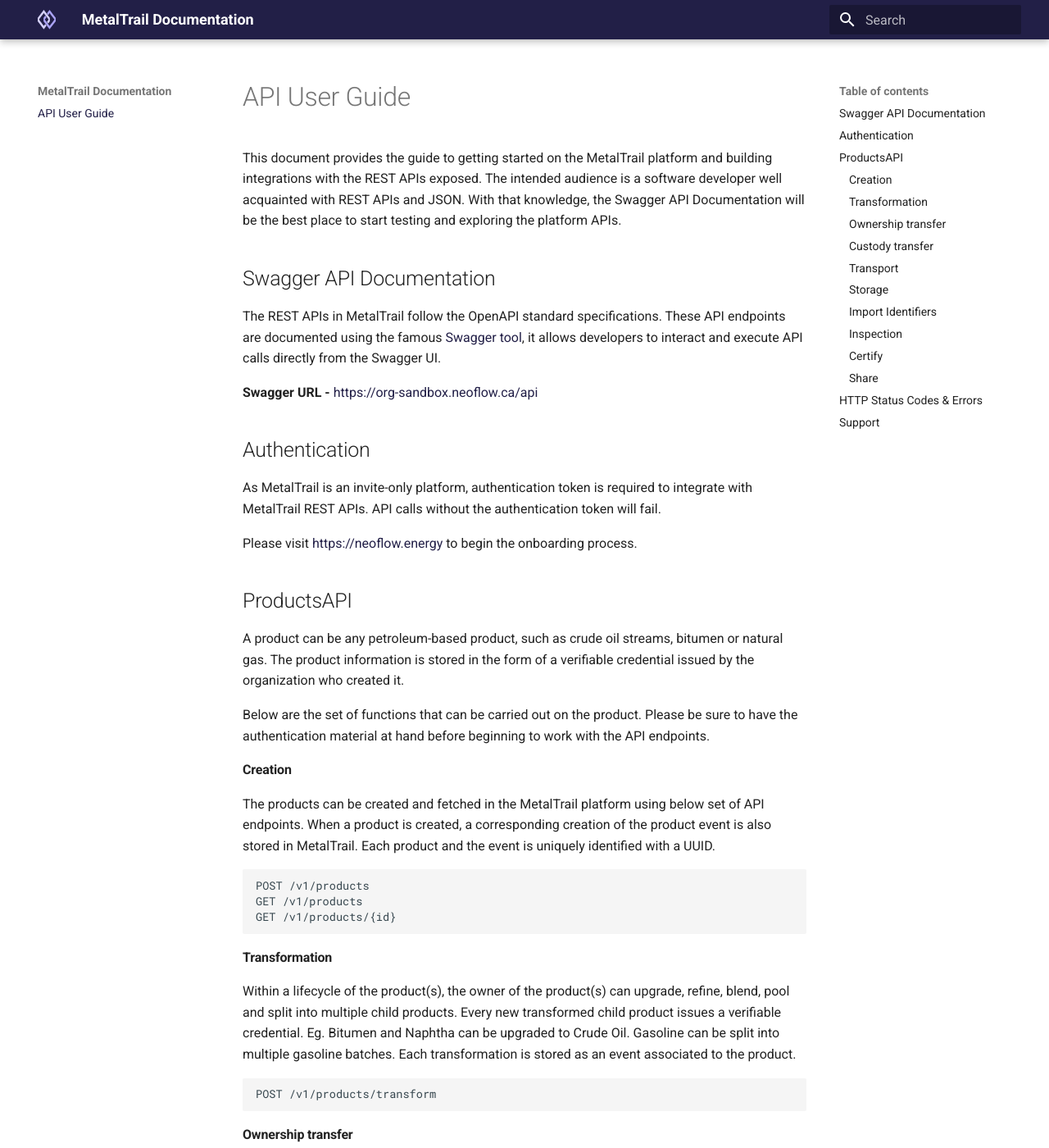
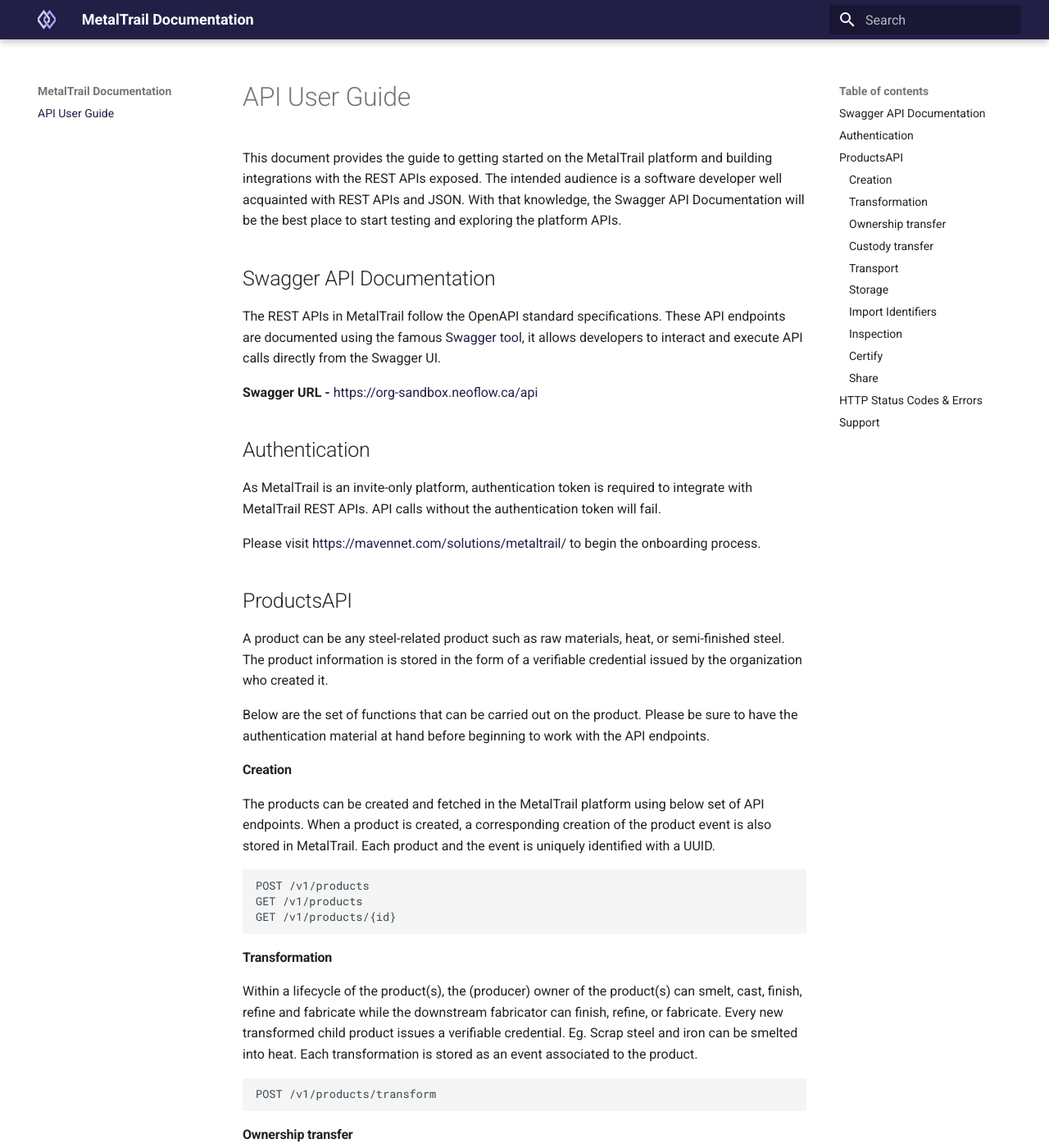
Before and after one commit to Mavennet/metaltrail-docs, an MkDocs documentation site: the page built from docs/index.md, in a window 1280 px wide and 1400 px high. Shown: the whole window at 82% size. Built offline with MkDocs 1.6.1 and Material for MkDocs 9.7.7, drawn with Linux system fonts in a browser that asks for light colours.

Commit message:
add transformation text

````diff
--- a/docs/index.md
+++ b/docs/index.md
@@ -6,18 +6,17 @@
 
 The REST APIs in MetalTrail follow the OpenAPI standard specifications. These API endpoints are documented using the famous [Swagger tool](https://swagger.io/), it allows developers to interact and execute API calls directly from the Swagger UI.
 
-
 **Swagger URL -** [https://org-sandbox.neoflow.ca/api](https://org-sandbox.neoflow.ca/api)
 
 ## Authentication
 
 As MetalTrail is an invite-only platform, authentication token is required to integrate with MetalTrail REST APIs. API calls without the authentication token will fail.
 
-Please visit [https://neoflow.energy](https://neoflow.energy) to begin the onboarding process.
+Please visit [https://mavennet.com/solutions/metaltrail/](https://mavennet.com/solutions/metaltrail/) to begin the onboarding process.
 
 ## ProductsAPI
 
-A product can be any petroleum-based product, such as crude oil streams, bitumen or natural gas. The product information is stored in the form of a verifiable credential issued by the organization who created it.
+A product can be any steel-related product such as raw materials, heat, or semi-finished steel. The product information is stored in the form of a verifiable credential issued by the organization who created it.
 
 Below are the set of functions that can be carried out on the product. Please be sure to have the authentication material at hand before beginning to work with the API endpoints.
 
@@ -32,7 +31,7 @@
 ```
 #### Transformation
 
-Within a lifecycle of the product(s), the owner of the product(s) can upgrade, refine, blend, pool and split into multiple child products. Every new transformed child product issues a verifiable credential. Eg. Bitumen and Naphtha can be upgraded to Crude Oil. Gasoline can be split into multiple gasoline batches. Each transformation is stored as an event associated to the product.
+Within a lifecycle of the product(s), the (producer) owner of the product(s) can smelt, cast, finish, refine and fabricate while the downstream fabricator can finish, refine, or fabricate. Every new transformed child product issues a verifiable credential. Eg. Scrap steel and iron can be smelted into heat. Each transformation is stored as an event associated to the product.
 
 ```
 POST /v1/products/transform
````
